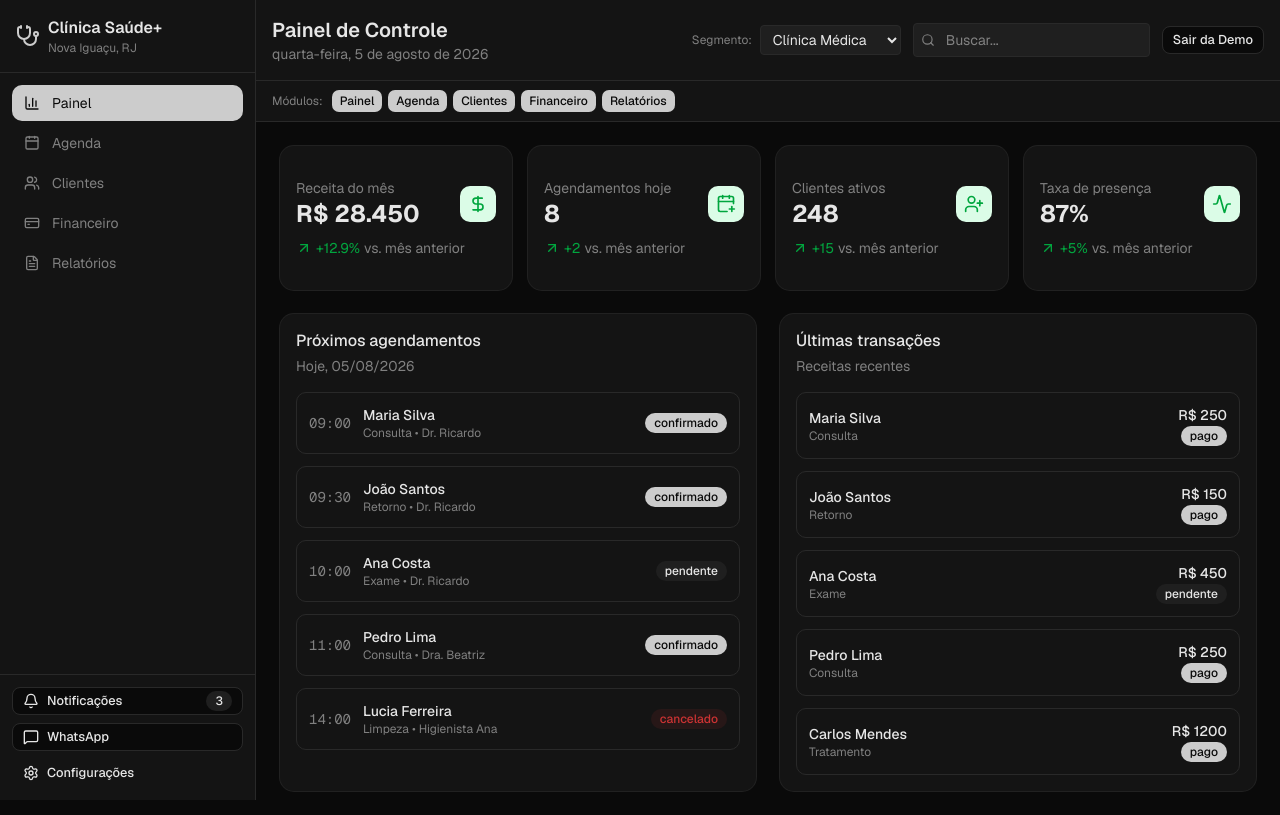
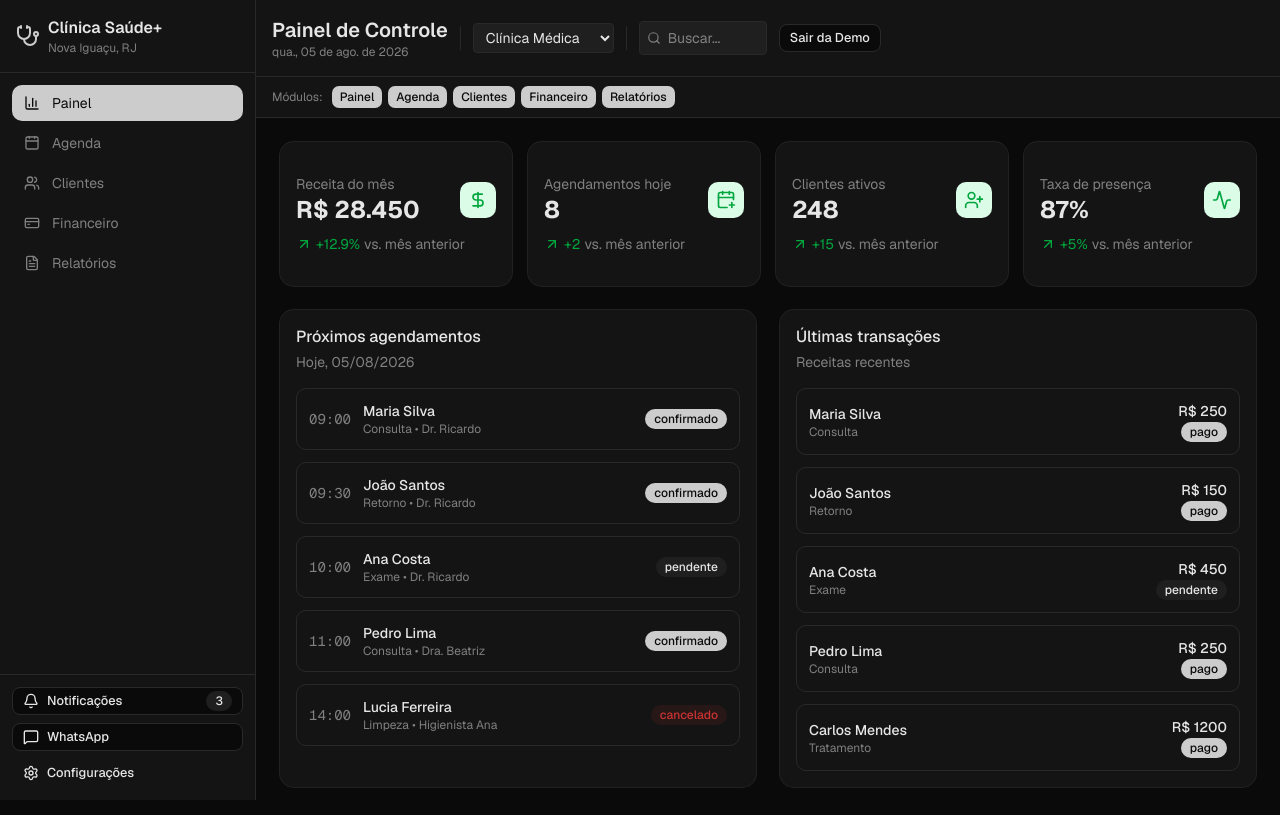
Before and after one commit to mmdj04/openbusiness, a Next.js app: page /demonstracao in a window 1280 px wide. Built offline with nearby package versions, Linux system fonts and the light colour scheme.

Commit message:
fix: header simplificado com flex-wrap e overflow controlado

```diff
--- a/src/app/demonstracao/page.tsx
+++ b/src/app/demonstracao/page.tsx
@@ -402,9 +402,9 @@ export default function DemonstracaoPage() {
         </div>
       </aside>
 
-      <main className="ml-64 flex-1 overflow-auto">
+      <main className="ml-64 flex-1 overflow-hidden">
         <header className="bg-card border-border border-b">
-          <div className="flex items-center justify-between gap-4 p-4">
+          <div className="flex flex-wrap items-center gap-3 p-4">
             <div className="min-w-0 shrink-0">
               <h1 className="text-xl font-semibold">
                 {currentModule === "dashboard" && "Painel de Controle"}
@@ -413,25 +413,21 @@ export default function DemonstracaoPage() {
                 {currentModule === "financeiro" && "Financeiro"}
                 {currentModule === "relatorios" && "Relatórios"}
               </h1>
-              <p className="text-muted-foreground text-sm">
+              <p className="text-muted-foreground text-xs">
                 {new Date().toLocaleDateString("pt-BR", {
-                  weekday: "long",
+                  weekday: "short",
+                  day: "2-digit",
+                  month: "short",
                   year: "numeric",
-                  month: "long",
-                  day: "numeric",
                 })}
               </p>
             </div>
-            <div className="flex flex-1 items-center justify-end gap-3">
-              <div className="flex items-center gap-2">
-                <span className="text-muted-foreground text-xs whitespace-nowrap">
-                  Segmento:
-                </span>
+
+            <div className="bg-border h-6 w-px" />
+
             <select
               value={selectedSegment}
-                  onChange={(e) =>
-                    handleSegmentChange(e.target.value as Segment)
-                  }
+              onChange={(e) => handleSegmentChange(e.target.value as Segment)}
               className="bg-muted rounded border px-2 py-1 text-sm"
             >
               {segmentConfigs.map((seg) => (
@@ -440,23 +436,26 @@ export default function DemonstracaoPage() {
                 </option>
               ))}
             </select>
-              </div>
+
+            <div className="bg-border h-6 w-px" />
+
             <div className="relative">
               <Search className="text-muted-foreground absolute top-1/2 left-2 size-3.5 -translate-y-1/2" />
               <input
                 type="text"
                 placeholder="Buscar..."
-                  className="bg-muted rounded border py-1.5 pr-3 pl-8 text-sm"
+                className="bg-muted w-32 rounded border py-1.5 pr-2 pl-7 text-sm"
               />
             </div>
+
             <Link href="/demonstracao">
-                <Button variant="outline" size="sm">
+              <Button variant="outline" size="sm" className="shrink-0">
                 Sair da Demo
               </Button>
             </Link>
           </div>
-          </div>
-          <div className="flex items-center gap-2 border-t px-4 py-2">
+
+          <div className="flex flex-wrap items-center gap-2 border-t px-4 py-2">
             <span className="text-muted-foreground text-xs">Módulos:</span>
             <div className="flex flex-wrap gap-1">
               {availableModules.map((mod) => (
@@ -476,7 +475,7 @@ export default function DemonstracaoPage() {
           </div>
         </header>
 
-        <div className="p-6">
+        <div className="flex-1 overflow-auto p-6">
           {currentModule === "dashboard" && <DashboardModule />}
           {currentModule === "agenda" && (
             <AgendaModule
```
Lines whose indentation alone changed are shown as unchanged.
